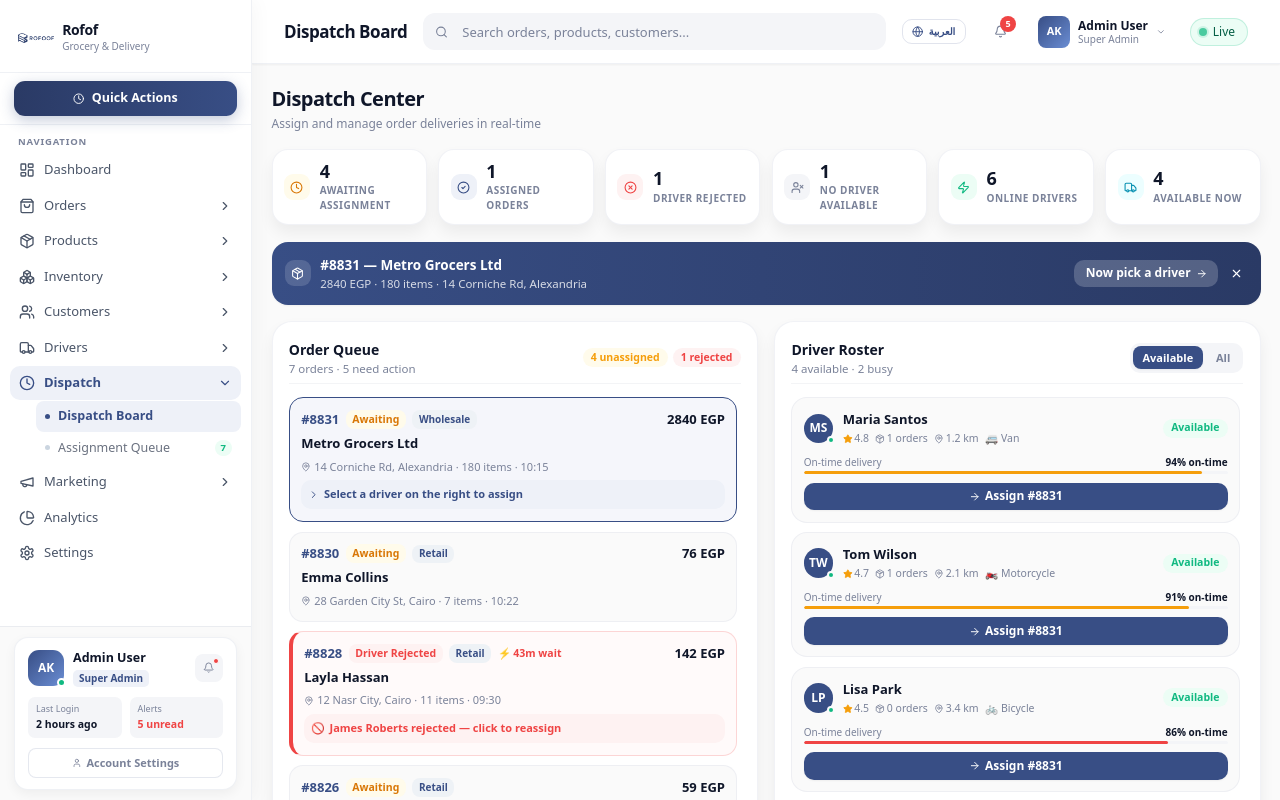
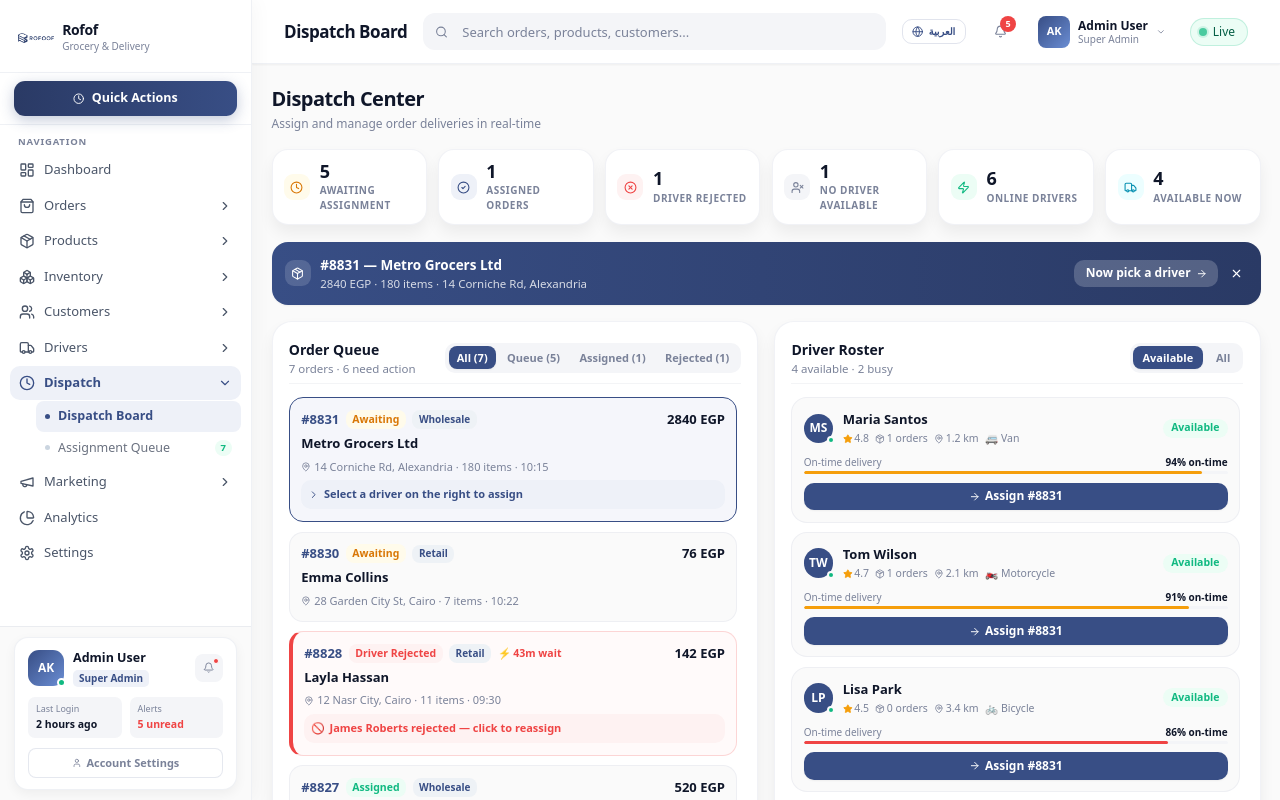
Before and after one commit to menna-radi/rofoof_website, a React (Vite) app: page /dispatch-board in a window 1280 px wide. Built offline with nearby package versions, Linux system fonts and the light colour scheme; sample sign-in values are in the browser's storage.

Commit message:
update order queue and assignment queue

```diff
--- a/src/modules/dashboard/pages/dashboard-page.tsx
+++ b/src/modules/dashboard/pages/dashboard-page.tsx
@@ -627,21 +627,21 @@ export const DashboardPage: React.FC = () => {
 
             {/* Action Buttons with icons */}
             <div className="space-y-2 pt-2 border-t border-[#F3F4F6]">
-              <button onClick={() => navigate('/dispatch-board')} className="w-full h-8 px-3 bg-[#EEF1F8] hover:bg-[#E2E7F3] text-[#384E85] text-[11.5px] font-bold rounded-[10px] flex items-center justify-between cursor-pointer transition border-none">
+              <button onClick={() => navigate('/dispatch-board?tab=queue')} className="w-full h-8 px-3 bg-[#EEF1F8] hover:bg-[#E2E7F3] text-[#384E85] text-[11.5px] font-bold rounded-[10px] flex items-center justify-between cursor-pointer transition border-none">
                 <div className="flex items-center gap-2">
                   <UserCheck className="w-3.5 h-3.5" />
                   <span>Assign Driver</span>
                 </div>
                 <ArrowRight className="w-3.5 h-3.5" />
               </button>
-              <button onClick={() => navigate('/dispatch-board')} className="w-full h-8 px-3 bg-[#FFFBEB] hover:bg-[#FEF3C7] text-[#D97706] text-[11.5px] font-bold rounded-[10px] flex items-center justify-between cursor-pointer transition border-none">
+              <button onClick={() => navigate('/dispatch-board?tab=rejected')} className="w-full h-8 px-3 bg-[#FFFBEB] hover:bg-[#FEF3C7] text-[#D97706] text-[11.5px] font-bold rounded-[10px] flex items-center justify-between cursor-pointer transition border-none">
                 <div className="flex items-center gap-2">
                   <RefreshCw className="w-3.5 h-3.5" />
                   <span>Reassign Driver</span>
                 </div>
                 <ArrowRight className="w-3.5 h-3.5" />
               </button>
-              <button onClick={() => navigate('/dispatch-board')} className="w-full h-8 px-3 bg-[#ECFDF5] hover:bg-[#D1FAE5] text-[#10B981] text-[11.5px] font-bold rounded-[10px] flex items-center justify-between cursor-pointer transition border-none">
+              <button onClick={() => navigate('/dispatch-board?tab=queue')} className="w-full h-8 px-3 bg-[#ECFDF5] hover:bg-[#D1FAE5] text-[#10B981] text-[11.5px] font-bold rounded-[10px] flex items-center justify-between cursor-pointer transition border-none">
                 <div className="flex items-center gap-2">
                   <ListOrdered className="w-3.5 h-3.5" />
                   <span>View Dispatch Queue</span>
--- a/src/modules/dispatch/pages/dispatch-board-page.tsx
+++ b/src/modules/dispatch/pages/dispatch-board-page.tsx
@@ -1,4 +1,5 @@
-import React, { useState } from 'react';
+import React, { useState, useEffect } from 'react';
+import { useSearchParams } from 'react-router-dom';
 import {
   Clock,
   CheckCircle2,
@@ -46,16 +47,44 @@ interface RosterDriver {
 }
 
 export const DispatchBoardPage: React.FC = () => {
+  const [searchParams, setSearchParams] = useSearchParams();
+  const tabParam = searchParams.get('tab') || 'all';
+
+  const [activeTab, setActiveTab] = useState<'all' | 'queue' | 'assigned' | 'rejected'>('all');
   const [selectedOrderId, setSelectedOrderId] = useState<string | null>('8831');
   const [rosterFilter, setRosterFilter] = useState<'available' | 'all'>('available');
   const [successBanner, setSuccessBanner] = useState<string | null>(null);
+
+  useEffect(() => {
+    if (tabParam === 'queue') {
+      setActiveTab('queue');
+    } else if (tabParam === 'assigned') {
+      setActiveTab('assigned');
+    } else if (tabParam === 'rejected') {
+      setActiveTab('rejected');
+    } else {
+      setActiveTab('all');
+    }
+  }, [tabParam]);
+
+  const handleTabChange = (tab: 'all' | 'queue' | 'assigned' | 'rejected') => {
+    setActiveTab(tab);
+    if (tab === 'all') {
+      searchParams.delete('tab');
+      setSearchParams(searchParams);
+    } else {
+      setSearchParams({ tab });
+    }
+  };
 
   const [orders, setOrders] = useState<QueueOrder[]>([
     { id: '8831', customer: 'Metro Grocers Ltd', type: 'wholesale', amount: '2840 EGP', location: '14 Corniche Rd, Alexandria', items: 180, time: '10:15', status: 'Awaiting' },
     { id: '8830', customer: 'Emma Collins', type: 'retail', amount: '76 EGP', location: '28 Garden City St, Cairo', items: 7, time: '10:22', status: 'Awaiting' },
     { id: '8828', customer: 'Layla Hassan', type: 'retail', amount: '142 EGP', location: '12 Nasr City, Cairo', items: 11, time: '09:30', status: 'Driver Rejected', waitTime: '43m wait', rejectedBy: 'James Roberts' },
+    { id: '8827', customer: 'Youssef Mansour', type: 'wholesale', amount: '520 EGP', location: 'Smouha, Alexandria', items: 34, time: '08:50', status: 'Assigned', driver: { name: 'Maria Santos', initials: 'MS' } },
     { id: '8826', customer: 'Omar Khalid', type: 'retail', amount: '59 EGP', location: 'Maadi, Cairo', items: 5, time: '10:34', status: 'Awaiting' },
     { id: '8825', customer: 'FreshMart Branch 4', type: 'wholesale', amount: '1640 EGP', location: 'Sheikh Zayed, Giza', items: 98, time: '10:40', status: 'Awaiting' },
+    { id: '8824', customer: 'Nour El-Din', type: 'retail', amount: '210 EGP', location: 'Heliopolis, Cairo', items: 14, time: '10:45', status: 'Awaiting' },
   ]);
 
   const allDrivers: RosterDriver[] = [
@@ -70,6 +99,17 @@ export const DispatchBoardPage: React.FC = () => {
   const filteredDrivers = rosterFilter === 'available'
     ? allDrivers.filter(d => d.status === 'Available')
     : allDrivers;
+
+  const awaitingCount = orders.filter(o => o.status === 'Awaiting').length;
+  const assignedCount = orders.filter(o => o.status === 'Assigned').length;
+  const rejectedCount = orders.filter(o => o.status === 'Driver Rejected').length;
+
+  const filteredOrders = orders.filter(o => {
+    if (activeTab === 'queue') return o.status === 'Awaiting';
+    if (activeTab === 'assigned') return o.status === 'Assigned';
+    if (activeTab === 'rejected') return o.status === 'Driver Rejected';
+    return true;
+  });
 
   const selectedOrder = orders.find(o => o.id === selectedOrderId);
 
@@ -95,10 +135,6 @@ export const DispatchBoardPage: React.FC = () => {
     setSuccessBanner(null);
   };
 
-  const awaitingCount = orders.filter(o => o.status === 'Awaiting').length;
-  const assignedCount = orders.filter(o => o.status === 'Assigned').length;
-  const rejectedCount = orders.filter(o => o.status === 'Driver Rejected').length;
-
   return (
     <div className="space-y-5 select-none pb-8">
       {/* Header */}
@@ -113,7 +149,10 @@ export const DispatchBoardPage: React.FC = () => {
 
       {/* 6 Stat KPI Cards */}
       <div className="grid grid-cols-2 sm:grid-cols-3 lg:grid-cols-6 gap-3.5">
-        <Card className="p-3.5 bg-white border border-[#384E85]/7 rounded-[16px] shadow-[0px_8px_15px_rgba(0,0,0,0.06)] flex items-center gap-3">
+        <Card
+          onClick={() => handleTabChange('queue')}
+          className={`p-3.5 bg-white border rounded-[16px] shadow-[0px_8px_15px_rgba(0,0,0,0.06)] flex items-center gap-3 cursor-pointer transition ${activeTab === 'queue' ? 'border-[#D97706] ring-1 ring-[#D97706]/30' : 'border-[#384E85]/7 hover:border-[#384E85]/20'}`}
+        >
           <div className="w-8 h-8 rounded-[9px] bg-[#FFFBEB] text-[#D97706] flex items-center justify-center font-bold shrink-0">
             <Clock className="w-4 h-4" />
           </div>
@@ -127,13 +166,16 @@ export const DispatchBoardPage: React.FC = () => {
           </div>
         </Card>
 
-        <Card className="p-3.5 bg-white border border-[#384E85]/7 rounded-[16px] shadow-[0px_8px_15px_rgba(0,0,0,0.06)] flex items-center gap-3">
+        <Card
+          onClick={() => handleTabChange('assigned')}
+          className={`p-3.5 bg-white border rounded-[16px] shadow-[0px_8px_15px_rgba(0,0,0,0.06)] flex items-center gap-3 cursor-pointer transition ${activeTab === 'assigned' ? 'border-[#384E85] ring-1 ring-[#384E85]/30' : 'border-[#384E85]/7 hover:border-[#384E85]/20'}`}
+        >
           <div className="w-8 h-8 rounded-[9px] bg-[#EEF1F8] text-[#384E85] flex items-center justify-center font-bold shrink-0">
             <CheckCircle2 className="w-4 h-4" />
           </div>
           <div>
             <div className="text-[18px] font-extrabold text-[#0F1629] leading-none mb-1">
-              {assignedCount || 1}
+              {assignedCount}
             </div>
             <div className="text-[10px] font-semibold text-[#7A8299] uppercase tracking-[0.5px]">
               Assigned Orders
@@ -141,7 +183,10 @@ export const DispatchBoardPage: React.FC = () => {
           </div>
         </Card>
 
-        <Card className="p-3.5 bg-white border border-[#384E85]/7 rounded-[16px] shadow-[0px_8px_15px_rgba(0,0,0,0.06)] flex items-center gap-3">
+        <Card
+          onClick={() => handleTabChange('rejected')}
+          className={`p-3.5 bg-white border rounded-[16px] shadow-[0px_8px_15px_rgba(0,0,0,0.06)] flex items-center gap-3 cursor-pointer transition ${activeTab === 'rejected' ? 'border-[#EF4444] ring-1 ring-[#EF4444]/30' : 'border-[#384E85]/7 hover:border-[#384E85]/20'}`}
+        >
           <div className="w-8 h-8 rounded-[9px] bg-[#FEF2F2] text-[#EF4444] flex items-center justify-center font-bold shrink-0">
             <XCircle className="w-4 h-4" />
           </div>
@@ -249,23 +294,54 @@ export const DispatchBoardPage: React.FC = () => {
       <div className="grid grid-cols-1 lg:grid-cols-2 gap-5 items-stretch">
         {/* Left Column: Order Queue */}
         <Card className="p-5 bg-white border border-[#384E85]/7 rounded-[20px] shadow-[0px_8px_15px_rgba(0,0,0,0.06)] flex flex-col h-full space-y-4">
-          <div className="flex items-center justify-between pb-2 border-b border-[#F3F4F6] shrink-0">
+          <div className="flex flex-col sm:flex-row sm:items-center justify-between gap-2 pb-2 border-b border-[#F3F4F6] shrink-0">
             <div>
               <h3 className="text-[14px] font-bold text-[#0F1629]">Order Queue</h3>
-              <p className="text-[11.5px] text-[#7A8299]">7 orders · 5 need action</p>
+              <p className="text-[11.5px] text-[#7A8299]">{orders.length} orders · {awaitingCount + rejectedCount} need action</p>
             </div>
-            <div className="flex gap-1.5">
-              <span className="px-2.5 py-0.5 rounded-full text-[10.5px] font-bold bg-[#FFFBEB] text-[#F59E0B]">
-                {awaitingCount} unassigned
-              </span>
-              <span className="px-2.5 py-0.5 rounded-full text-[10.5px] font-bold bg-[#FEF2F2] text-[#EF4444]">
-                {rejectedCount} rejected
-              </span>
+            <div className="bg-[#F4F5F8] p-1 rounded-[10px] flex gap-1 flex-wrap">
+              <button
+                onClick={() => handleTabChange('all')}
+                className={`px-2.5 py-1 rounded-[8px] text-[11px] font-semibold transition cursor-pointer border-none ${
+                  activeTab === 'all' ? 'bg-[#384E85] text-white shadow-xs' : 'text-[#7A8299]'
+                }`}
+              >
+                All ({orders.length})
+              </button>
+              <button
+                onClick={() => handleTabChange('queue')}
+                className={`px-2.5 py-1 rounded-[8px] text-[11px] font-semibold transition cursor-pointer border-none ${
+                  activeTab === 'queue' ? 'bg-[#384E85] text-white shadow-xs' : 'text-[#7A8299]'
+                }`}
+              >
+                Queue ({awaitingCount})
+              </button>
+              <button
+                onClick={() => handleTabChange('assigned')}
+                className={`px-2.5 py-1 rounded-[8px] text-[11px] font-semibold transition cursor-pointer border-none ${
+                  activeTab === 'assigned' ? 'bg-[#384E85] text-white shadow-xs' : 'text-[#7A8299]'
+                }`}
+              >
+                Assigned ({assignedCount})
+              </button>
+              <button
+                onClick={() => handleTabChange('rejected')}
+                className={`px-2.5 py-1 rounded-[8px] text-[11px] font-semibold transition cursor-pointer border-none ${
+                  activeTab === 'rejected' ? 'bg-[#384E85] text-white shadow-xs' : 'text-[#7A8299]'
+                }`}
+              >
+                Rejected ({rejectedCount})
+              </button>
             </div>
           </div>
 
           <div className="space-y-3 flex-1 overflow-y-auto max-h-[560px] pr-1">
-            {orders.map((o) => {
+            {filteredOrders.length === 0 ? (
+              <div className="text-center py-10 text-[13px] text-[#7A8299]">
+                No orders match the selected queue filter.
+              </div>
+            ) : (
+              filteredOrders.map((o) => {
               const isSelected = selectedOrderId === o.id;
               const isRejected = o.status === 'Driver Rejected';
               const isAssigned = o.status === 'Assigned';
@@ -350,7 +426,7 @@ export const DispatchBoardPage: React.FC = () => {
                   )}
                 </div>
               );
-            })}
+            }))}
           </div>
         </Card>
 
```
